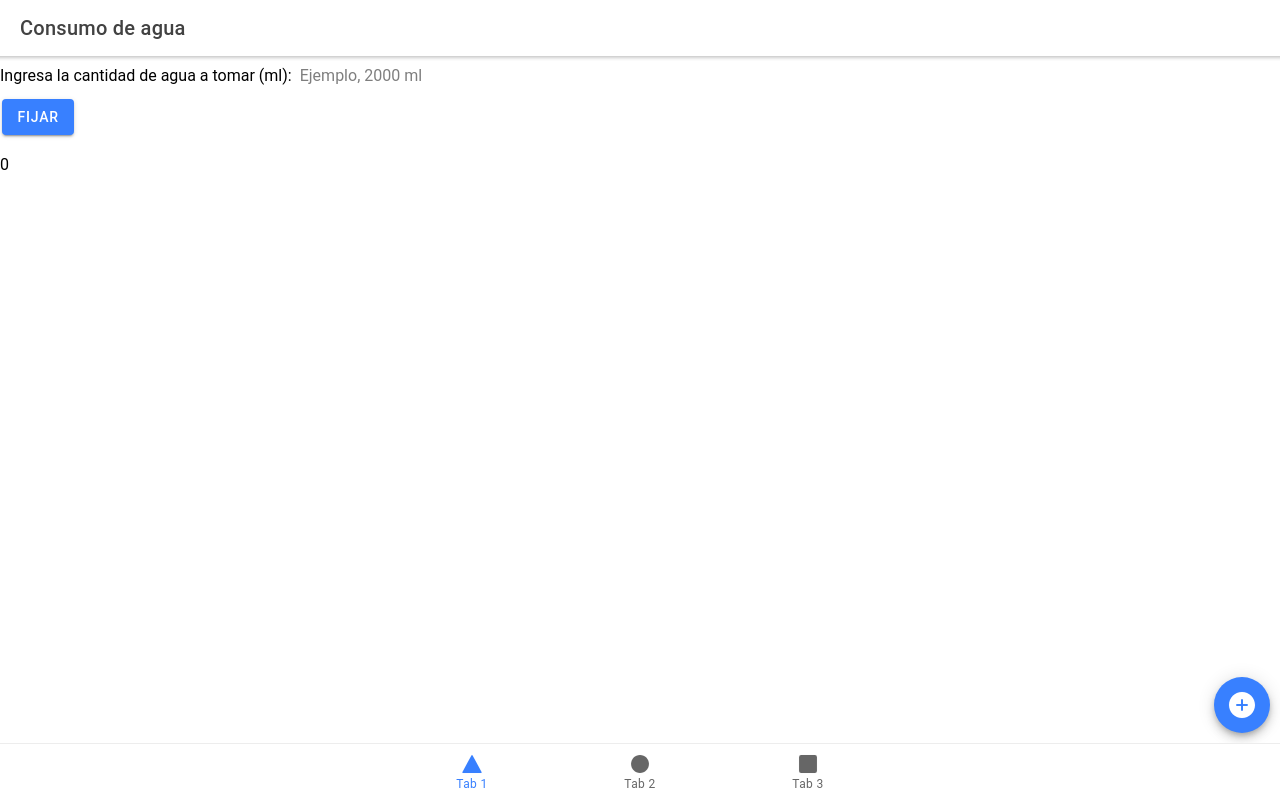
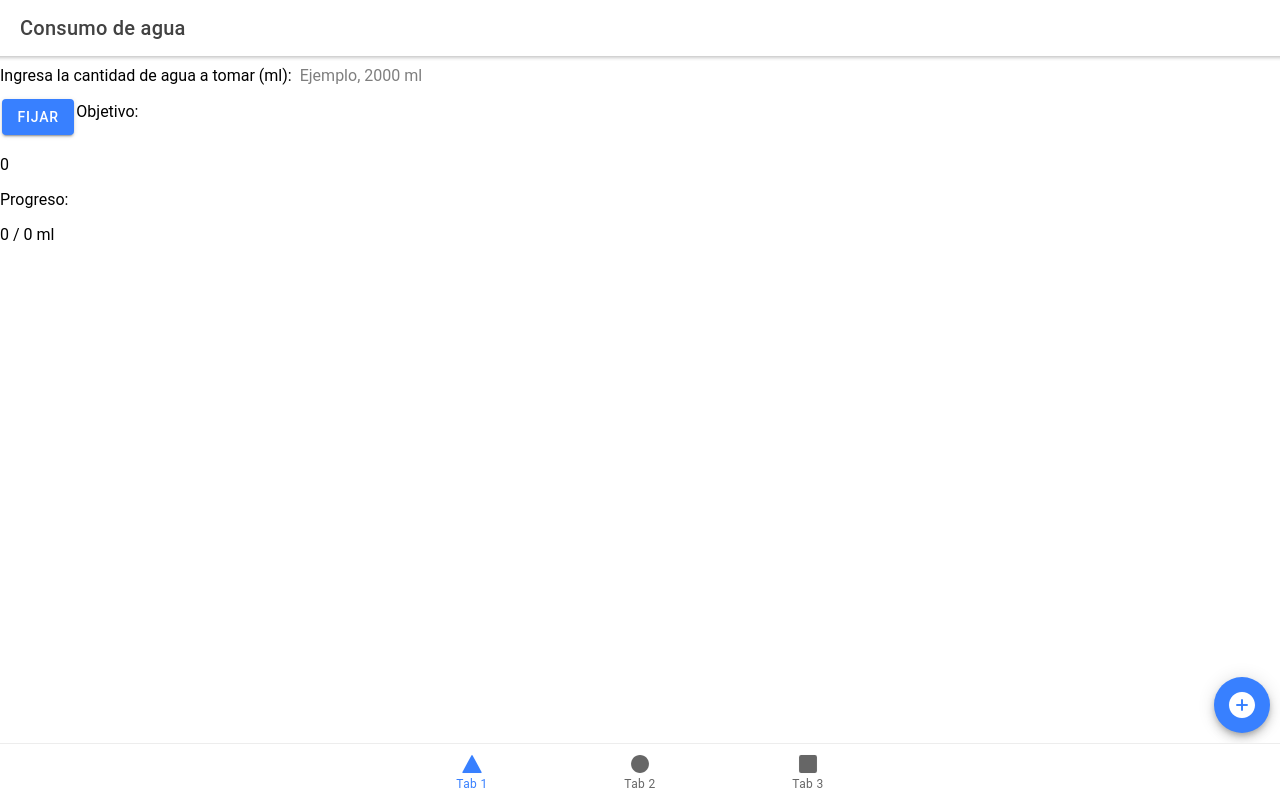
Before and after one commit to dpcgit/akvilo, a React (Create React App) app in the folder myApp/: page /tab1 in a window 1280 px wide. Built offline with nearby package versions, Linux system fonts and the light colour scheme.

Commit message:
Added varibale to keep track of consumed water, added simple test ui for this

```diff
--- a/myApp/src/pages/Tab1.tsx
+++ b/myApp/src/pages/Tab1.tsx
@@ -8,19 +8,21 @@ import './Tab1.css';
 interface State{
  target: number;
  input: number;
+ consumed: number;
 };
 
 class Tab1 extends React.Component<State> {
 // State initialization
   state: State = {
 	target:0,
-	input:0
+	input:0,
+	consumed:0
   };
 
 
 //Increment handler
   increment = () => {
-    this.setState({target:this.state.target + 100});
+    this.setState({consumed:this.state.consumed + 100});
   };
 
 // Hanlder for input change
@@ -57,7 +59,12 @@ class Tab1 extends React.Component<State> {
 	  </IonIcon>
 	 </IonFabButton>
 	</IonFab>
+
+	Objetivo:
 	<p>{this.state.target}</p>
+
+	Progreso:
+	<p>{this.state.consumed} / {this.state.target} ml </p>
 
         <IonHeader collapse="condense">
           <IonToolbar>
```
